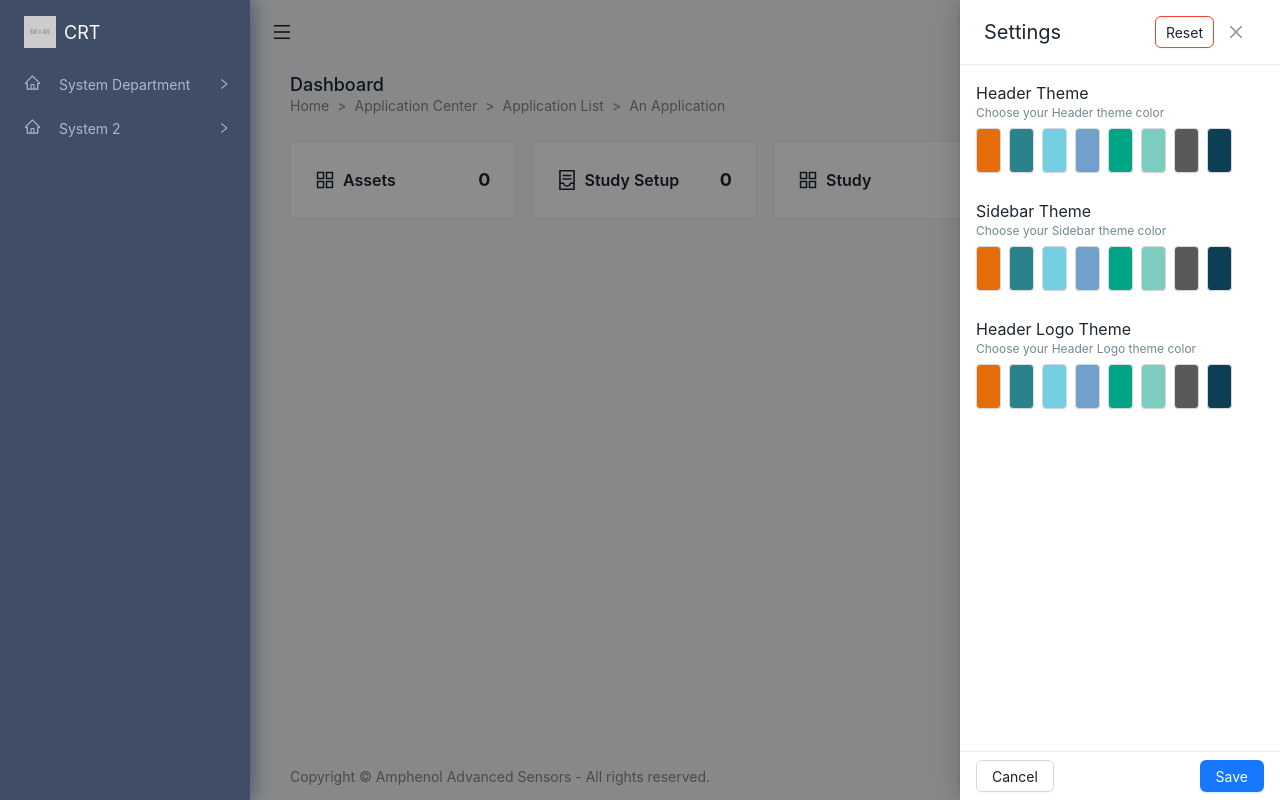
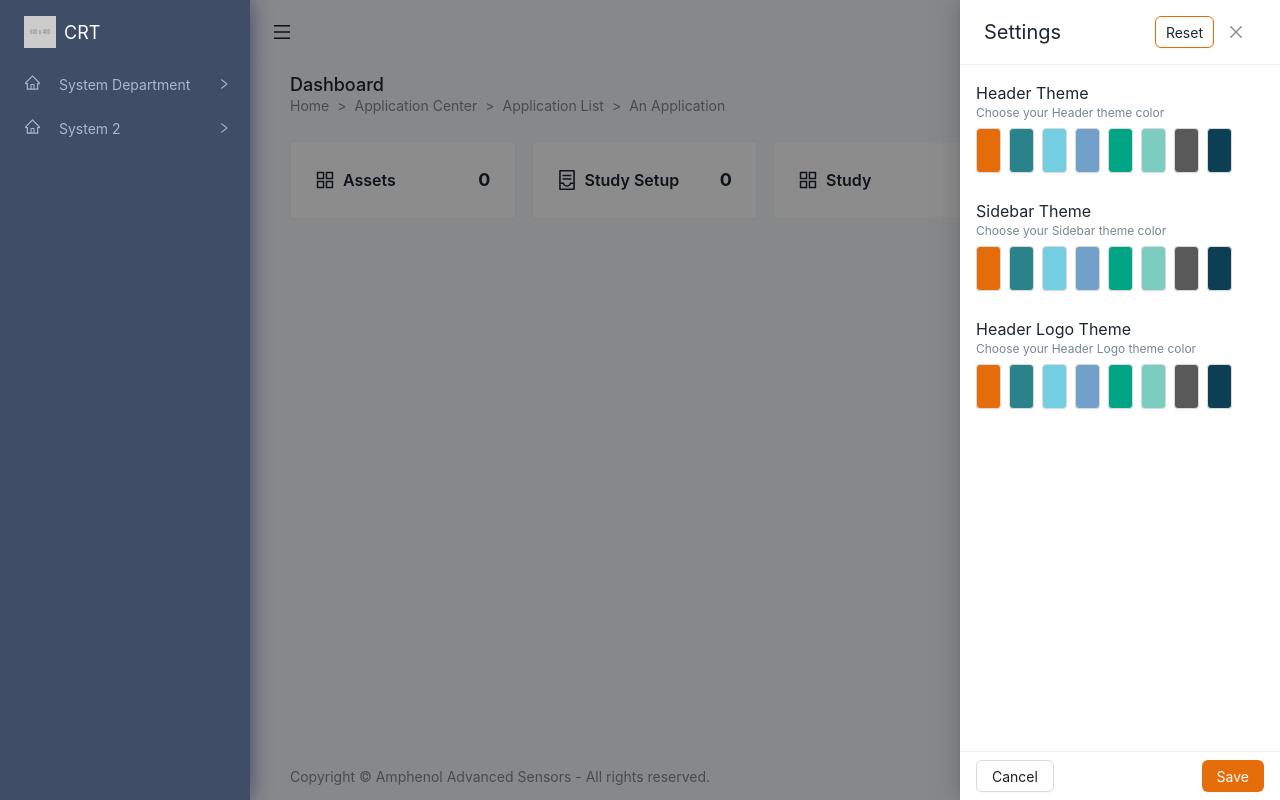
Before and after one commit to vinod120/crt1, a React (Vite) app: page / in a window 1280 px wide. Both pictures are taken after a click on the button 1179 px from the left and 32 px from the top of the page. Built offline with nearby package versions, Linux system fonts and the light colour scheme.

Commit message:
changes on setting panel

```diff
--- a/package.json
+++ b/package.json
@@ -17,10 +17,8 @@
     "@tanstack/react-query": "^5.81.5",
     "antd": "^5.26.3",
     "date-fns": "^4.1.0",
-    "i": "^0.3.7",
     "i18next": "^25.3.2",
     "i18next-browser-languagedetector": "^8.2.0",
-    "npm": "^11.4.2",
     "react": "^19.1.0",
     "react-device-detect": "^2.2.3",
     "react-dom": "^19.1.0",
--- a/src/components/settingsPanel/SettingsPanel.css
+++ b/src/components/settingsPanel/SettingsPanel.css
@@ -14,11 +14,11 @@
 .crt-settings-panel .crt-reset-button {
   margin-right: 10px;
   color: var(--pc-heading-color);
-  border-color: #f44236;
+  border-color: var(--crt-primary-orange);
   padding: 10px;
 }
 .crt-settings-panel .crt-reset-button:hover {
-  background-color: #f44236 !important;
+  background-color: var(--crt-primary-orange) !important;
   color: whitesmoke !important;
 }
 .crt-color-swatches {
@@ -59,3 +59,12 @@
   transform: translate(-50%, -50%) scale(1);
   opacity: 1;
 }
+.crt-setting-panel-save-button {
+  background-color: var(--crt-primary-orange);
+  color: #FFFFFF;
+  border: none;
+}
+.crt-setting-panel-save-button:hover {
+  color: var(--crt-primary-orange) !important;
+  border: 1px solid var(--crt-primary-orange) !important;
+}
--- a/src/components/settingsPanel/SettingsPanel.tsx
+++ b/src/components/settingsPanel/SettingsPanel.tsx
@@ -209,7 +209,7 @@ const SettingsPanel: React.FC<SettingsPanelProps> = ({ visible, onClose }) => {
       footer={
         <Space style={{ width: "100%", justifyContent: "space-between" }}>
           <Button onClick={handleCancel}>Cancel</Button>
-          <Button type="primary" onClick={handleSave}>
+          <Button className="crt-setting-panel-save-button" onClick={handleSave}>
             Save
           </Button>
         </Space>
--- a/src/theme.css
+++ b/src/theme.css
@@ -5,6 +5,7 @@
   --pc-heading-color: #1d2630;
   --pc-active-background: #f3f5f7;
   --crt-sidebar-background: #3f4d67;
+  --crt-primary-orange: #e46c09;
   --crt-sidebar-color: #a9b7d0;
   --crt-setting-panel-sub-section: #748892;
   --crt-sidebar-color-rgb: 169, 183, 208;
@@ -73,8 +74,9 @@
   --bs-body-bg: #212224;
   --bs-body-bg-rgb: 33, 34, 36;
   --pc-heading-color: rgba(255, 255, 255, 0.8);
-  --crt-setting-panel-sub-section: rgba(33, 37, 41, 0.75);
+  --crt-setting-panel-sub-section: #748892;
   --crt-sidebar-background: #2b2c2f;
+  --crt-primary-orange: #e46c09;
   --crt-sidebar-color: rgba(255, 255, 255, 0.7);
   --crt-sidebar-shadow: none;
   --crt-sidebar-color-rgb: 255, 255, 255;
```
